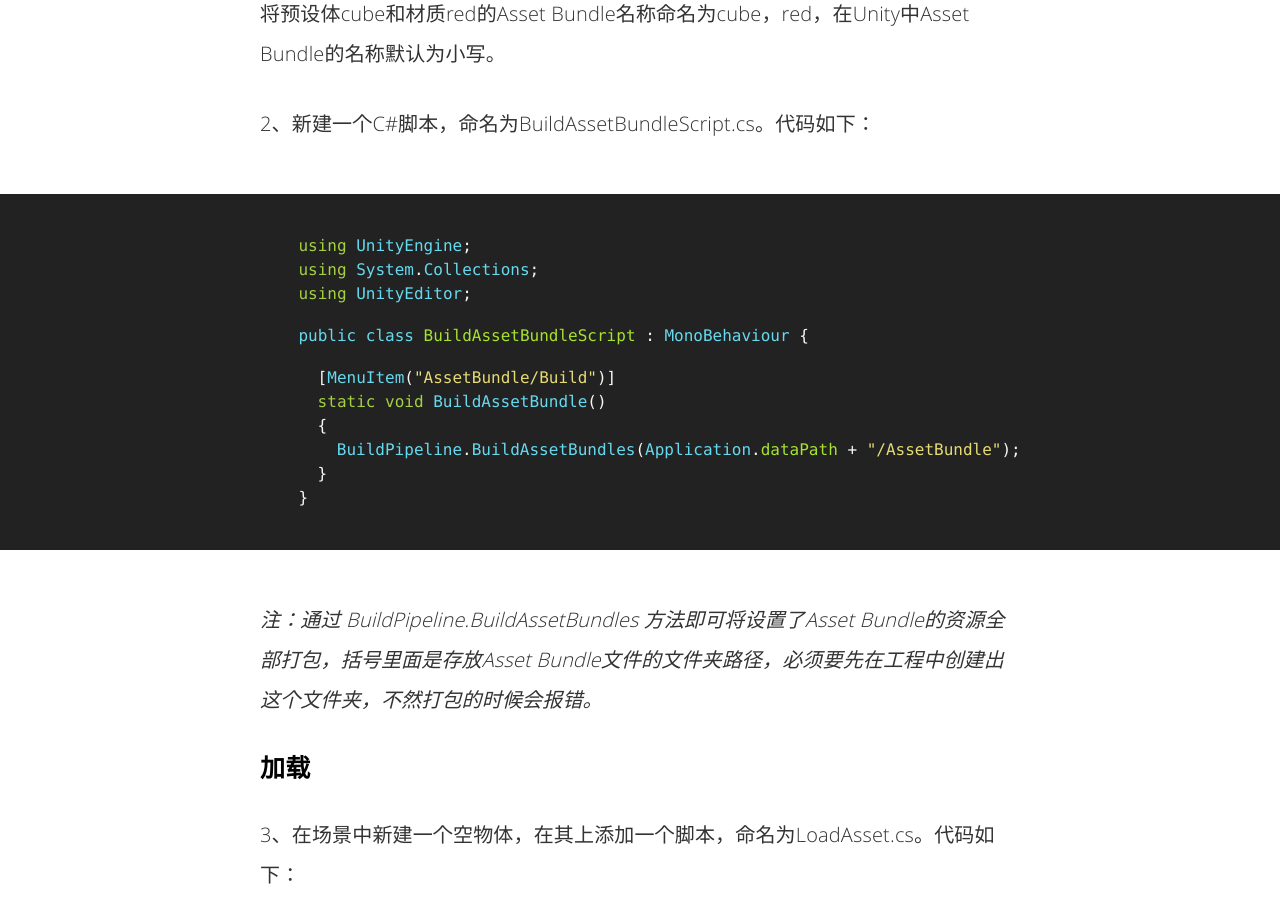
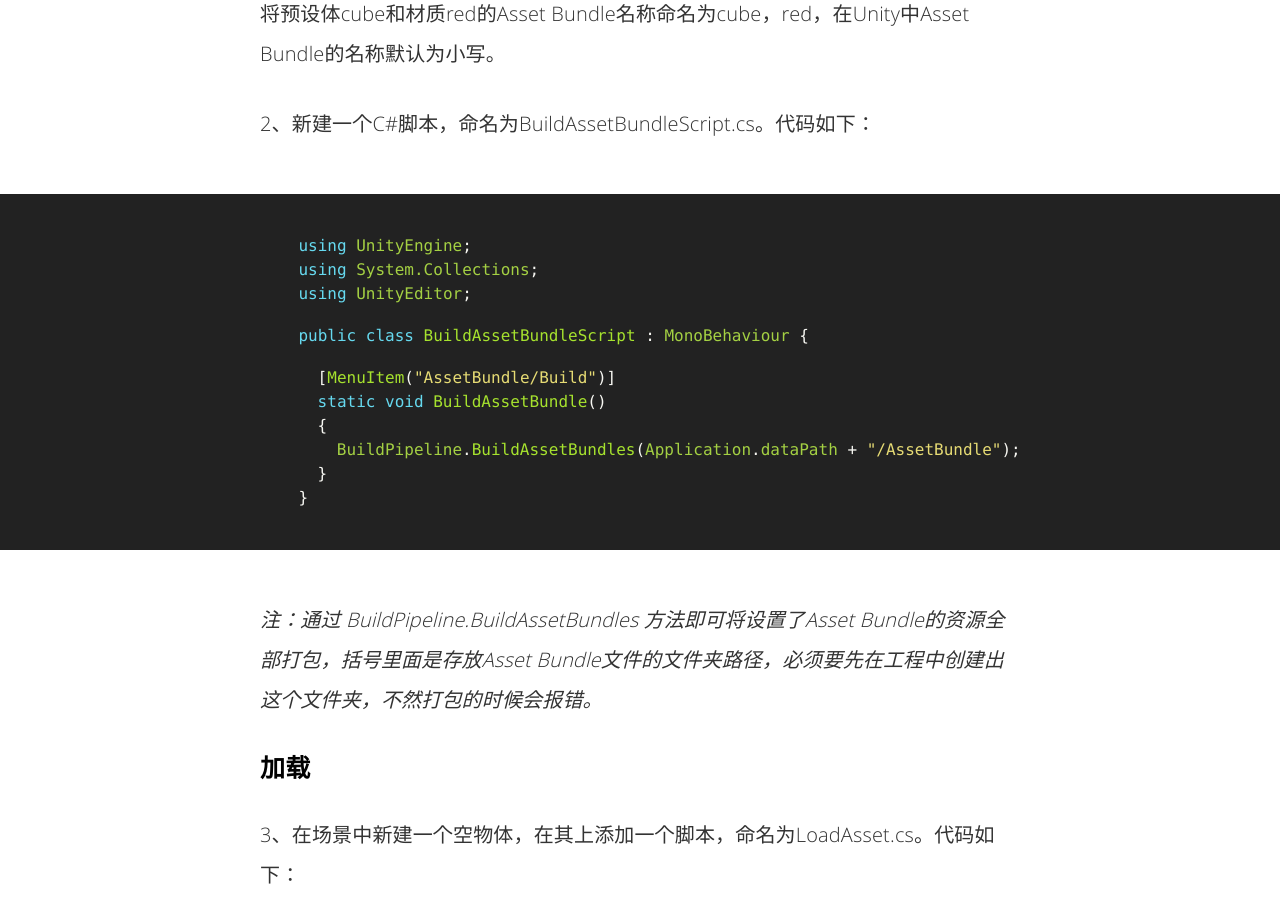
Before and after one commit to BruceQi93/BruceQi93.github.io, a Jekyll site: the page built from _posts/2016-11-14-Asset-Bundle.md, in a window 1280 px wide and 900 px high, scrolled down 1421 px. Built offline with Jekyll 4.4.1, drawn with Linux system fonts in a browser that asks for light colours; comment, search, counter and statistics services are not loaded.

Commit message:
更新文件

```diff
--- a/_posts/2016-11-14-Asset-Bundle.md
+++ b/_posts/2016-11-14-Asset-Bundle.md
@@ -19,7 +19,7 @@ categories:
 1、在场景中新建一个Cube，将其做成一个预设体，再创建一个材质,命名为red,分别将预设体cube和材质red的Asset Bundle名称命名为cube，red，在Unity中Asset Bundle的名称默认为小写。
 
 2、新建一个C#脚本，命名为BuildAssetBundleScript.cs。代码如下：
-{% highlight ruby %}
+{% highlight csharp %}
 
     using UnityEngine;
     using System.Collections;
```
